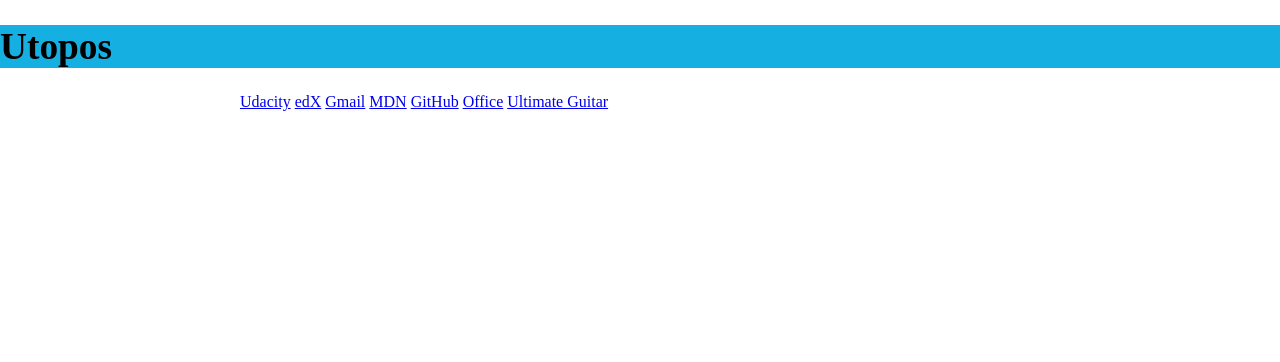
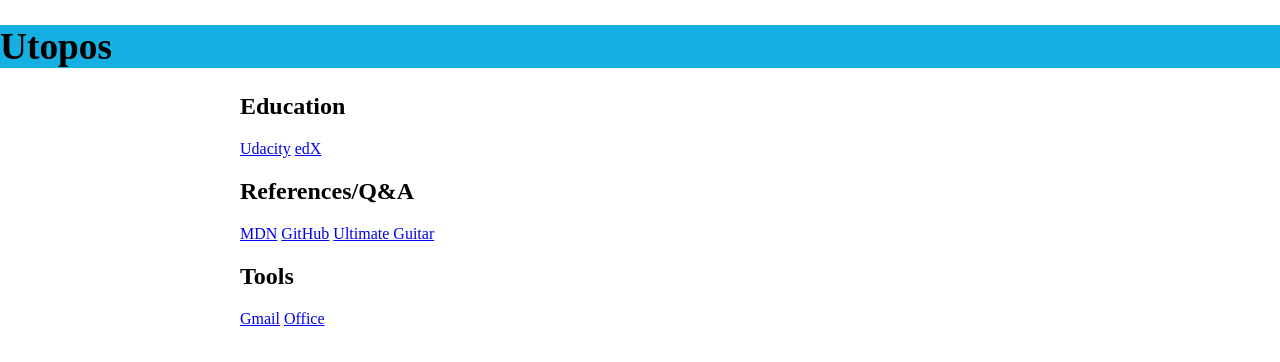
Before and after one commit to cglwn/appify, a website: page index.html in a window 1280 px wide. Drawn offline with Linux system fonts and the light colour scheme.

Commit message:
Added install target and grouped websites

```diff
--- a/index.html
+++ b/index.html
@@ -9,13 +9,20 @@
 	    <h1>Utopos</h1>
 	</div>
 	<div class="app-list">
+	    <h2>Education</h2>
 	    <a href="http://www.udacity.com">Udacity</a>
 	    <a href="http://www.edx.org">edX</a>
-	    <a href="http://www.gmail.com">Gmail</a>
+	</div>
+	<div class="app-list">
+	    <h2>References/Q&A</h2>
 	    <a href="http://developer.mozilla.org">MDN</a>
 	    <a href="http://www.github.com">GitHub</a>
+	    <a href="http://www.stackexchange.com">Ultimate Guitar</a>
+	</div>
+	<div class="app-list">
+	    <h2>Tools</h2>
+	    <a href="http://www.gmail.com">Gmail</a>
 	    <a href="http://www.office.com">Office</a>
-	    <a href="http://www.ultimate-guitar.com">Ultimate Guitar</a>
 	</div>
     </body>
 </html>
```
Also changed, not shown: 1 other file.
